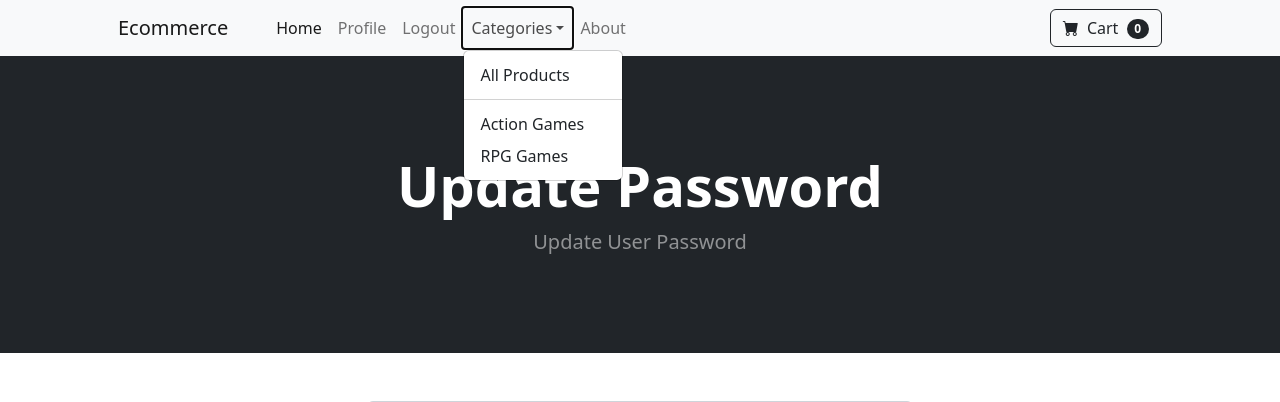
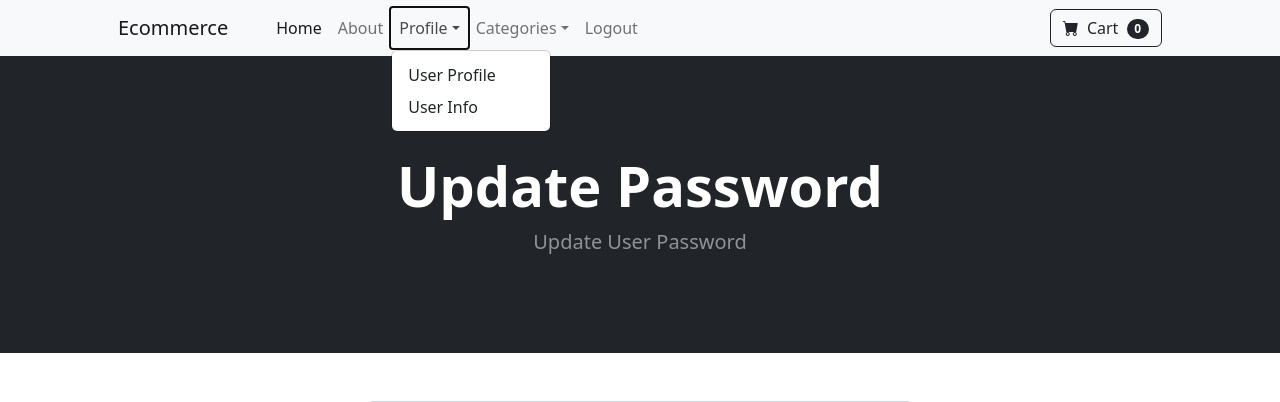
Before and after one commit to Bastion428/ecom, a Django app: page /update_password/ in a window 1280 px wide, after a click on "Profile". Shown: the top 402 px of the page. Run offline with Django 5.2, Linux system fonts and the light colour scheme; the visitor is signed in with stand-in values (Sample User, id 1); data that the repository does not hold is empty; some libraries are stand-ins or nearby versions.

Commit message:
Created user info page and added context processor for categories

```diff
--- a/ecom/settings.py
+++ b/ecom/settings.py
@@ -65,7 +65,8 @@
                 'django.template.context_processors.request',
                 'django.contrib.auth.context_processors.auth',
                 'django.contrib.messages.context_processors.messages',
-                'cart.context_processors.cart'
+                'cart.context_processors.cart',
+                'store.context_processors.category'
             ],
         },
     },
--- /dev/null
+++ b/store/context_processors.py
@@ -0,0 +1,6 @@
+from .models import Category
+
+
+def category(request):
+    categories = Category.objects.all()
+    return {'categories': categories}
--- a/store/forms.py
+++ b/store/forms.py
@@ -2,6 +2,36 @@
 from django.contrib.auth.forms import UserCreationForm, UserChangeForm
 from django.contrib.auth.forms import SetPasswordForm
 from django import forms
+from .models import Profile
+
+
+class UserInfoForm(forms.ModelForm):
+    phone = forms.CharField(label="", widget=forms.TextInput(
+        attrs={'class': 'form-control', 'placeholder': 'Phone'}),
+        required=False)
+    address1 = forms.CharField(label="", widget=forms.TextInput(
+        attrs={'class': 'form-control', 'placeholder': 'Address 1'}),
+        required=False)
+    address2 = forms.CharField(label="", widget=forms.TextInput(
+        attrs={'class': 'form-control', 'placeholder': 'Address 2'}),
+        required=False)
+    city = forms.CharField(label="", widget=forms.TextInput(
+        attrs={'class': 'form-control', 'placeholder': 'City'}),
+        required=False)
+    state = forms.CharField(label="", widget=forms.TextInput(
+        attrs={'class': 'form-control', 'placeholder': 'State'}),
+        required=False)
+    zipcode = forms.CharField(label="", widget=forms.TextInput(
+        attrs={'class': 'form-control', 'placeholder': 'ZIP code'}),
+        required=False)
+    country = forms.CharField(label="", widget=forms.TextInput(
+        attrs={'class': 'form-control', 'placeholder': 'Country'}),
+        required=False)
+
+    class Meta:
+        model = Profile
+        fields = ('phone', 'address1', 'address2',
+                  'city', 'state', 'zipcode', 'country')
 
 
 class ChangePasswordFrom(SetPasswordForm):
@@ -25,14 +55,20 @@
 
 class UpdateUserForm(UserChangeForm):
     password = None
-    email = forms.EmailField(label="", widget=forms.TextInput(
-        attrs={'class': 'form-control', 'placeholder': 'Email Address'}))
+    email = forms.EmailField(
+        label="",
+        widget=forms.TextInput(
+            attrs={'class': 'form-control', 'placeholder': 'Email Address'}),
+        required=False)
     first_name = forms.CharField(
-        label="", max_length=100, widget=forms.TextInput(
-            attrs={'class': 'form-control', 'placeholder': 'First Name'}))
+        label="", max_length=100,
+        widget=forms.TextInput(
+            attrs={'class': 'form-control', 'placeholder': 'First Name'}),
+        required=False)
     last_name = forms.CharField(
         label="", max_length=100, widget=forms.TextInput(
-            attrs={'class': 'form-control', 'placeholder': 'Last Name'}))
+            attrs={'class': 'form-control', 'placeholder': 'Last Name'}),
+        required=False)
 
     class Meta:
         model = User
--- a/store/templates/navbar.html
+++ b/store/templates/navbar.html
@@ -6,25 +6,31 @@
         <div class="collapse navbar-collapse" id="navbarSupportedContent">
             <ul class="navbar-nav me-auto mb-2 mb-lg-0 ms-lg-4">
                 <li class="nav-item"><a class="nav-link active" aria-current="page" href="{% url 'home' %}">Home</a></li>
+                <li class="nav-item"><a class="nav-link" href="{% url 'about' %}">About</a></li>
 
                 {% if user.is_authenticated %}
-                    <li class="nav-item"><a class="nav-link" href="{% url 'update_user' %}">Profile</a></li>
+                    <li class="nav-item dropdown">
+                        <a class="nav-link dropdown-toggle" id="navbarDropdown" href="#" role="button" data-bs-toggle="dropdown" aria-expanded="false">Profile</a>
+                        <ul class="dropdown-menu" aria-labelledby="navbarDropdown">
+                            <li><a class="dropdown-item" href="{% url 'update_user' %}">User Profile</a></li>
+                            <li><a class="dropdown-item" href="{% url 'update_info' %}">User Info</a></li>
+                        </ul>
+                    </li>
+                    <li class="nav-item dropdown">
+                        <a class="nav-link dropdown-toggle" id="navbarDropdown" href="#" role="button" data-bs-toggle="dropdown" aria-expanded="false">Categories</a>
+                        <ul class="dropdown-menu" aria-labelledby="navbarDropdown">
+                            <li><a class="dropdown-item" href="{% url 'category_summary' %}">All Categories</a></li>
+                            <li><hr class="dropdown-divider" /></li>
+                            {% for category in categories %}
+                                <li><a class="dropdown-item" href="{% url 'category' category %}">{{ category }}</a></li>
+                            {% endfor %}
+                        </ul>
+                    </li>
                     <li class="nav-item"><a class="nav-link" href="{% url 'logout' %}">Logout</a></li>
                 {% else %}
+                    <li class="nav-item"><a class="nav-link" href="{% url 'register' %}">Register</a></li>
                     <li class="nav-item"><a class="nav-link" href="{% url 'login' %}">Login</a></li>
-                    <li class="nav-item"><a class="nav-link" href="{% url 'register' %}">Register</a></li>
                 {% endif %}
-
-                <li class="nav-item dropdown">
-                    <a class="nav-link dropdown-toggle" id="navbarDropdown" href="#" role="button" data-bs-toggle="dropdown" aria-expanded="false">Categories</a>
-                    <ul class="dropdown-menu" aria-labelledby="navbarDropdown">
-                        <li><a class="dropdown-item" href="{% url 'category_summary' %}">All Products</a></li>
-                        <li><hr class="dropdown-divider" /></li>
-                        <li><a class="dropdown-item" href="{% url 'category' 'Action-Games' %}">Action Games</a></li>
-                        <li><a class="dropdown-item" href="{% url 'category' 'RPG-Games' %}">RPG Games</a></li>
-                    </ul>
-                </li>
-                <li class="nav-item"><a class="nav-link" href="{% url 'about' %}">About</a></li>
             </ul>
             <form class="d-flex">
                 <a href="{% url 'cart_summary' %}" class="btn btn-outline-dark">
--- a/store/urls.py
+++ b/store/urls.py
@@ -9,6 +9,7 @@
     path('register/', views.register_user, name='register'),
     path('update_password/', views.update_password, name='update_password'),
     path('update_user/', views.update_user, name='update_user'),
+    path('update_info/', views.update_info, name='update_info'),
     path('product/<int:pk>', views.product, name='product'),
     path('category/<str:name>', views.category, name='category'),
     path('category_summary/', views.category_summary, name='category_summary')
--- a/store/views.py
+++ b/store/views.py
@@ -1,12 +1,25 @@
 from django.shortcuts import render, redirect
-from .models import Product, Category
+from .models import Product, Category, Profile
 from django.contrib.auth import authenticate, login, logout
 from django.contrib import messages
 from django.contrib.auth.models import User
 # from django.contrib.auth.forms import UserCreationForm
-from .forms import SignUpForm, UpdateUserForm, ChangePasswordFrom
+from .forms import SignUpForm, UpdateUserForm, ChangePasswordFrom, UserInfoForm
 # from django import forms
 from django.contrib.auth.decorators import login_required
+
+
+@login_required
+def update_info(request):
+    current_user = Profile.objects.get(user__id=request.user.id)
+    form = UserInfoForm(request.POST or None, instance=current_user)
+
+    if form.is_valid():
+        form.save()
+        messages.success(request, "User information has been updated")
+        return redirect('home')
+    else:
+        return render(request, 'update_info.html', {'form': form})
 
 
 @login_required
@@ -44,8 +57,7 @@
 
 
 def category_summary(request):
-    categories = Category.objects.all()
-    return render(request, 'category_summary.html', {'categories': categories})
+    return render(request, 'category_summary.html', {})
 
 
 def category(request, name):
@@ -67,9 +79,7 @@
 
 def home(request):
     products = Product.objects.all()
-    categories = Category.objects.all()
-    return render(request, 'home.html', {'products': products,
-                                         'categories': categories})
+    return render(request, 'home.html', {'products': products})
 
 
 def about(request):
@@ -119,8 +129,10 @@
             # log in user
             user = authenticate(username=username, password=password)
             login(request, user)
-            messages.success(request, "Successfully registered. Welcome!")
-            return redirect('home')
+            messages.success(
+                request,
+                "Account created. Please fill out the information below")
+            return redirect('update_info')
         else:
             for error in list(form.errors.values()):
                 messages.error(request, error)
```
Also changed, not shown: store/templates/update_info.html (added, +39 -0 lines).
